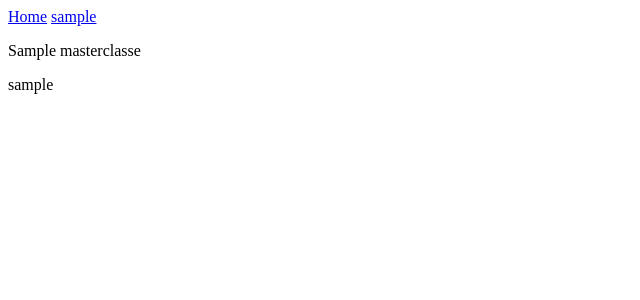
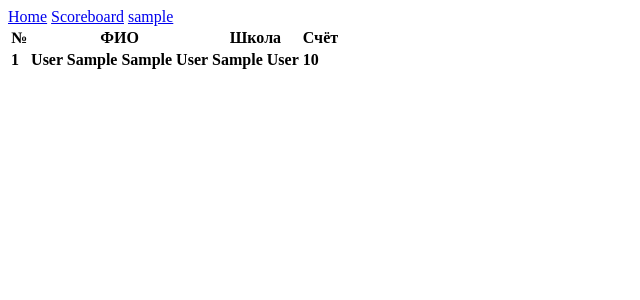
Before and after one commit to KAIT20Fest2024/QRCodeHandler, a Flask app: page /scoreboard in a window 1280 px wide. Shown: the top 300 px of the page, without its empty margins (0-640 px from the left). Run offline with Flask 3, Linux system fonts and the light colour scheme; a user stored in the database is signed in; tables that the repository leaves empty hold one stand-in row (values such as "Sample post").

Commit message:
develop: implemented scoreboard + refactored html/css structure

```diff
--- a/app/routes.py
+++ b/app/routes.py
@@ -59,6 +59,10 @@ def logout():
     logout_user()
     return redirect(url_for("profile", username=username))
 
+@login_manager.unauthorized_handler
+def unathorized():
+    return redirect(url_for("login"))
+
 @app.route("/user/<username>")
 def profile(username: str):
     user = User.query.filter(User.login == username).first()
@@ -79,7 +83,6 @@ def edit(count):
     mc = MasterClass.query.get(count)
     if mc:
         if request.method == 'GET':
-            print(f"EDITING: {mc.name}")
             return render_template("edit.html", mc=mc)
         mc.name = request.form.get('mc_name')
         mc.context = request.form.get('context')
@@ -98,27 +101,21 @@ def create():
 
     return render_template("create.html")
 
-@login_required
 @app.route("/scoreboard")
 def scoreboard():
-    mc = MasterClass.query.all()
-    u = User.query.all()
-
-    f = mc[0].users.filter(User.uid==1)
-    print(f[0])
-    return render_template("scoreboard.html", mc=mc)
+    users = User.query.order_by(User.score.desc())
+    return render_template("scoreboard.html", users=users)
 
 @app.route("/qrhandler/<mcid>")
 @login_required
 def qrhandler(mcid):
     mc = MasterClass.query.get(mcid)
-    u = User.query.get(1)
-    print(mc)
-    if not(u in mc.users):
-        u.score = u.score + mc.score
-        mc.users.append(u)
+
+    if current_user in mc.users:
+        return redirect(url_for("profile", username=current_user.login))
+    else:
+        current_user.score += mc.score
+        mc.users.append(current_user)
         db.session.commit()
-    else:
-        print("error lol")
 
-    return render_template("qrhandler.html", score=mc.score, user_score=u.score)
+    return render_template("qrhandler.html", mc_score=mc.score, user_score=current_user.score)
--- /dev/null
+++ b/app/static/scoreboard.css
@@ -0,0 +1,4 @@
+.scoreboard__current {
+    font-weight: bold;
+    border: 3px solid red;
+}
--- a/app/templates/admin.html
+++ b/app/templates/admin.html
@@ -1,5 +1,8 @@
 {% extends 'components/base.html' %}
 
+{% block head %}
+    <link rel="stylesheet" type="text/css" href="{{ url_for('static', filename='admin.css') }}" />
+{% endblock %}
 {% block title %}Admin Panel{% endblock %}
 
 {% block body %}
--- a/app/templates/components/base.html
+++ b/app/templates/components/base.html
@@ -3,7 +3,8 @@
 <head>
     <meta charset="UTF-8">
     <meta name="viewport" content="width=device-width, initial-scale=1.0">
-    <link rel="stylesheet" type="text/css" href="{{ url_for('static', filename='admin.css') }}" />
+    <link rel="stylesheet" type="text/css" href="{{ url_for('static', filename='common.css') }}" />
+    {% block head %}{% endblock %}
 	<title>{% block title %}{% endblock %} | KAIT20FEST</title>
 </head>
 
--- a/app/templates/components/header.html
+++ b/app/templates/components/header.html
@@ -1,5 +1,12 @@
 <header>
 	<span><a href="/">Home</a></span>
+
+    <span><a href="{{ url_for('scoreboard') }}">Scoreboard</a></span>
+
+	{% if current_user.login == 'ADMIN' %}
+    <span><a href="{{ url_for('admin') }}"><b>ADMIN PANEL</b></a></span>
+	{% endif %}
+
 	{% if current_user.is_authenticated %}
 	<span><a href="{{ url_for('profile', username=current_user.login) }}">{{ current_user.login }}</a></span>
 	{% else %}
--- a/app/templates/qrhandler.html
+++ b/app/templates/qrhandler.html
@@ -3,6 +3,6 @@
 {% block title %}Success!{% endblock %}
 
 {% block body %}
-    <h1>You've got an {{score}}!</h1>
-    <p>You're current score is: {{user_score}}</p>
+    <h1>You've received {{ mc_score }} point{% if mc_score > 1 %}s{% endif %}!</h1>
+    <p>Your current score is: {{ user_score }}</p>
 {% endblock %}
--- a/app/templates/scoreboard.html
+++ b/app/templates/scoreboard.html
@@ -1,10 +1,30 @@
 {% extends 'components/base.html' %}
+
+{% block head %}
+    <link href="{{ url_for('static', filename='scoreboard.css') }}" rel="stylesheet">
+{% endblock %}
 
 {% block title %}Scoreboard{% endblock %}
 
 {% block body %}
-    <p>{{mc[0].name}}<p>
-    {% for user in mc[0].users %}
-      <p>{{ user.login }}</p>
-    {% endfor %}
+    <table>
+        <thead>
+            <tr>
+                <th>№</th>
+                <th>ФИО</th>
+                <th>Школа</th>
+                <th>Счёт</th>
+            </tr>
+        </thead>
+        <tbody>
+            {% for user in users %}
+            <tr {% if current_user.login == user.login %}class="scoreboard__current"{% endif %}>
+                <td>{{ loop.index }}</td>
+                <td>{{ user.last_name }} {{ user.first_name }} {{ user.father_name }}</td>
+                <td>{{ user.school_name }}</td>
+                <td>{{ user.score }}</td>
+            </tr>
+            {% endfor %}
+        </tbody>
+    </table>
 {% endblock %}
```
Also changed, not shown: app/static/common.css (added).
